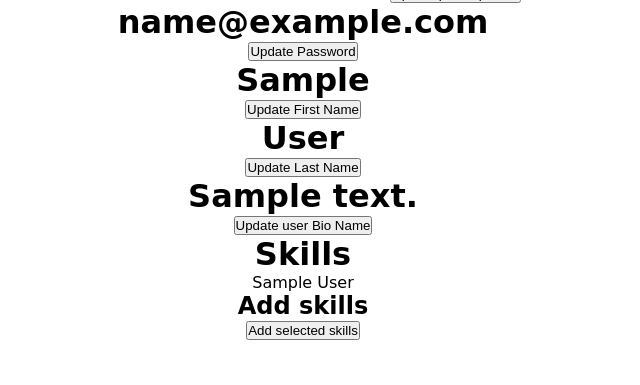
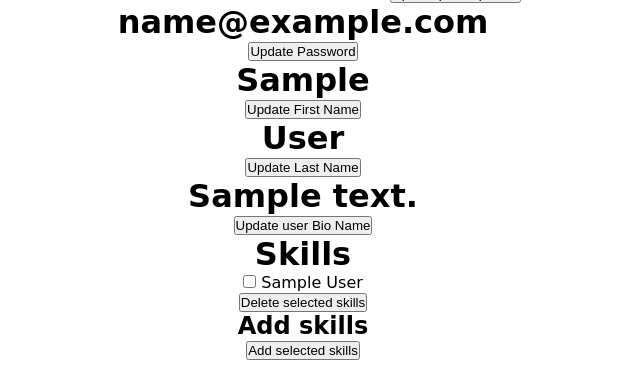
Before and after one commit to Kedar59/skillExchange, a Django app: page /profile/ in a window 1280 px wide. Shown: the part 415-800 px from the top of the page, without its empty margins (337-977 px from the left). Run offline with Django 4.2, Linux system fonts and the light colour scheme; a user stored in the database is signed in; tables that the repository leaves empty hold one stand-in row (values such as "Sample post").

Commit message:
skill manager from user profile complete

```diff
--- a/static/css/navbar.css
+++ b/static/css/navbar.css
@@ -95,7 +95,7 @@ li {
 
 /* CHECKBOX HACK */
 
-input[type="checkbox"] {
+#checkbox_toggle {
   display: none;
 }
 
--- a/users/templates/users/profile.html
+++ b/users/templates/users/profile.html
@@ -52,22 +52,32 @@
     <!-- Display other user information here as needed -->
     <h1>Skills</h1>
     <!-- Show all skills user has -->
-    <ul>
-        {% for skill in user_skills %}
-            <li> {{ skill.name }} </li>
-        {% endfor %}
-    </ul>
+    <form action="{% url 'profile' %}" method="post">
+        <input type="text" name="delete_skills_to_user" hidden>
+        {% csrf_token %}
+        <ul>
+            {% for skill in user_skills %}
+                <li>
+                    <input type="checkbox" id="skill_{{ skill.id }}" name="delete_skills" value="{{ skill.id }}">
+                    <label for="skill_{{ skill.id }}">{{ skill.name }}</label>
+                </li>
+            {% endfor %}
+        </ul>
+        <button type="submit">Delete selected skills</button>
+    </form>
     <h2>Add skills</h2>
     <!-- Show all skills user dosent have  -->
     <form action="{% url 'profile' %}" method="post">
         <input type="text" name="add_skills_to_user" hidden>
         {% csrf_token %}
+        <ul>
             {% for skill in skills_not_possessed %}
-                <div>
-                    <input type="checkbox" id="skill_{{ skill.id }}" name="skill_{{ skill.id }}" value="{{ skill.id }}">
+                <li>
+                    <input type="checkbox" id="skill_{{ skill.id }}" name="selected_skills" value="{{ skill.id }}">
                     <label for="skill_{{ skill.id }}">{{ skill.name }}</label>
-                </div>
+                </li>
             {% endfor %}
+        </ul>
         <button type="submit">Add selected skills</button>
     </form>
 </div>
--- a/users/views.py
+++ b/users/views.py
@@ -216,6 +216,18 @@ def profile(request):
 
             messages.success(request, ' Last name updated successfully ')
             return render(request, "users/profile.html" , context)
+        elif 'delete_skills_to_user' in request.POST:
+            delete_skill_ids = request.POST.getlist("delete_skills")
+            skills_to_delete = Skill.objects.filter(id__in=delete_skill_ids)
+            user.skills.remove(*skills_to_delete)
+            user.save()
+            return redirect(profile)
+        elif 'add_skills_to_user' in request.POST:
+            selected_skill_ids = request.POST.getlist("selected_skills")
+            selected_skills = Skill.objects.filter(id__in=selected_skill_ids)
+            user.skills.add(*selected_skills)
+            user.save()
+            return redirect(profile)
         elif 'update_userBio' in request.POST:
             new_userBio = request.POST['update_userBio']
             user.userBio = new_userBio
@@ -271,19 +283,5 @@ def profile(request):
                 return render(request,'users/profile.html',context)
             messages.success(request, "profile picture updated successfully")
             return render(request,'users/profile.html',context)
-        elif 'reset_password' in request.POST:
-            otp = random.randint(100000,999999)
-            subject= f"Password reset for {user.email} Account"
-            message = f"Hi {user.username},\n\n"
-            message += "Hey user its nice to update your password once in a while. To reset your password, "
-            message += "please use the following OTP (One-Time Password):\n\n"
-            message += f"OTP: {otp}\n\n"
-            message += "Also enter the new password along with it.\n\n"
-            message += "This OTP will expire in 15 minutes.\n\n"
-            message += "If you didn't register on our website, please ignore this email.\n\n"
-            message += "Best regards,\nYour Website Team"
-            send_mail(subject,message,EMAIL_HOST_USER,[user.email],fail_silently=True)
-            messages.success(request,f"Email with otp of account {user.username} to email: {user.email}")
-            return render(request,'users/reset_password.html',{'otp':otp})
 
     return render(request, "users/profile.html",context)
```
